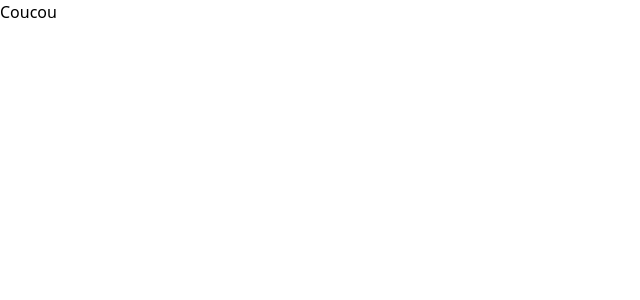
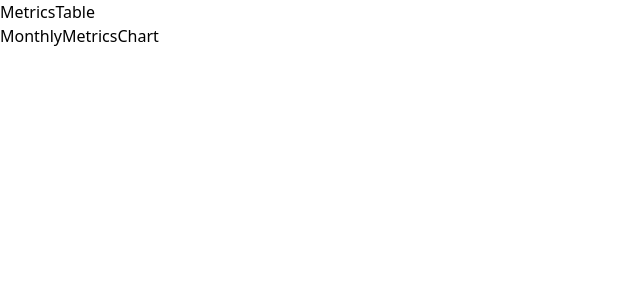
Before and after one commit to AgurSan/dashboard-csv-parser, a React (Vite) app: page / in a window 1280 px wide. Shown: the top 300 px of the page, without its empty margins (0-640 px from the left). Built offline with nearby package versions, Linux system fonts and the light colour scheme.

Commit message:
création des components de base à coder

```diff
--- a/package.json
+++ b/package.json
@@ -1,5 +1,5 @@
 {
-  "name": "-dashboard-csv-parser",
+  "name": "dashboard-csv-parser",
   "private": true,
   "version": "0.0.0",
   "type": "module",
--- a/src/App.tsx
+++ b/src/App.tsx
@@ -1,8 +1,9 @@
+import { Dashboard  } from "./components"
 function App() {
 
   return (
     <>
-      Coucou
+      <Dashboard />
     </>
   )
 }
--- a/src/components/Dashboard.tsx
+++ b/src/components/Dashboard.tsx
@@ -0,0 +1,13 @@
+import { Component } from 'react'
+import { MetricsTable, MonthlyMetricsChart } from './'
+
+export class Dashboard extends Component {
+    render() {
+    return (
+        <>
+            <MetricsTable />
+            <MonthlyMetricsChart />
+        </>
+    )
+}
+}
--- a/src/components/MetricsTable.tsx
+++ b/src/components/MetricsTable.tsx
@@ -0,0 +1,11 @@
+import React, { Component } from 'react';
+
+export class MetricsTable extends Component {
+    render() {
+        return (
+            <div>
+                MetricsTable
+            </div>
+        )
+    }
+}
--- a/src/components/MonthlyMetricsChart.tsx
+++ b/src/components/MonthlyMetricsChart.tsx
@@ -0,0 +1,11 @@
+import React, { Component } from 'react'
+
+export class MonthlyMetricsChart extends Component {
+    render() {
+        return (
+            <div>
+                MonthlyMetricsChart
+            </div>
+        )
+    }
+}
--- /dev/null
+++ b/src/components/index.ts
@@ -0,0 +1,3 @@
+export * from "./Dashboard"
+export * from "./MetricsTable"
+export * from "./MonthlyMetricsChart"
--- a/vite.config.ts
+++ b/vite.config.ts
@@ -0,0 +1,3 @@
+import { defineConfig } from 'vite';
+
+export default defineConfig({});
```
Also changed, not shown: tsconfig.json (+7 -1 lines).
